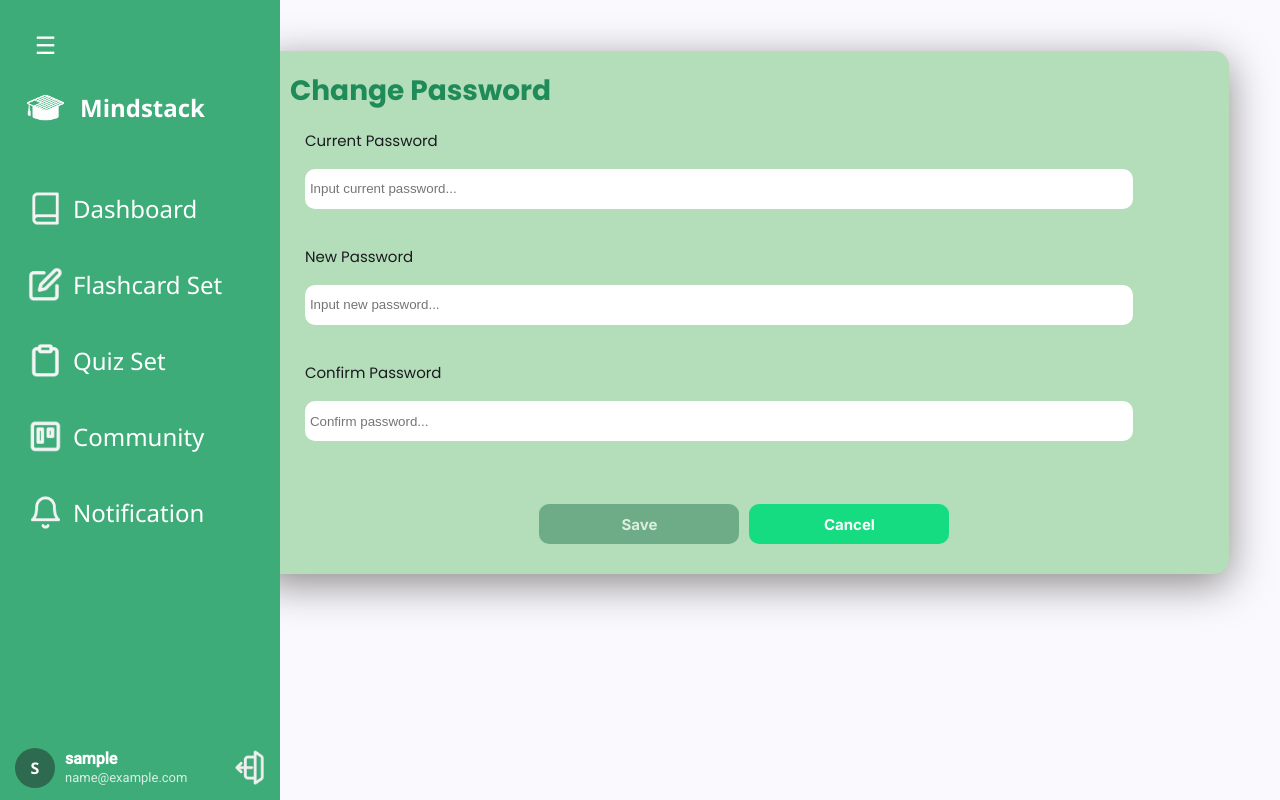
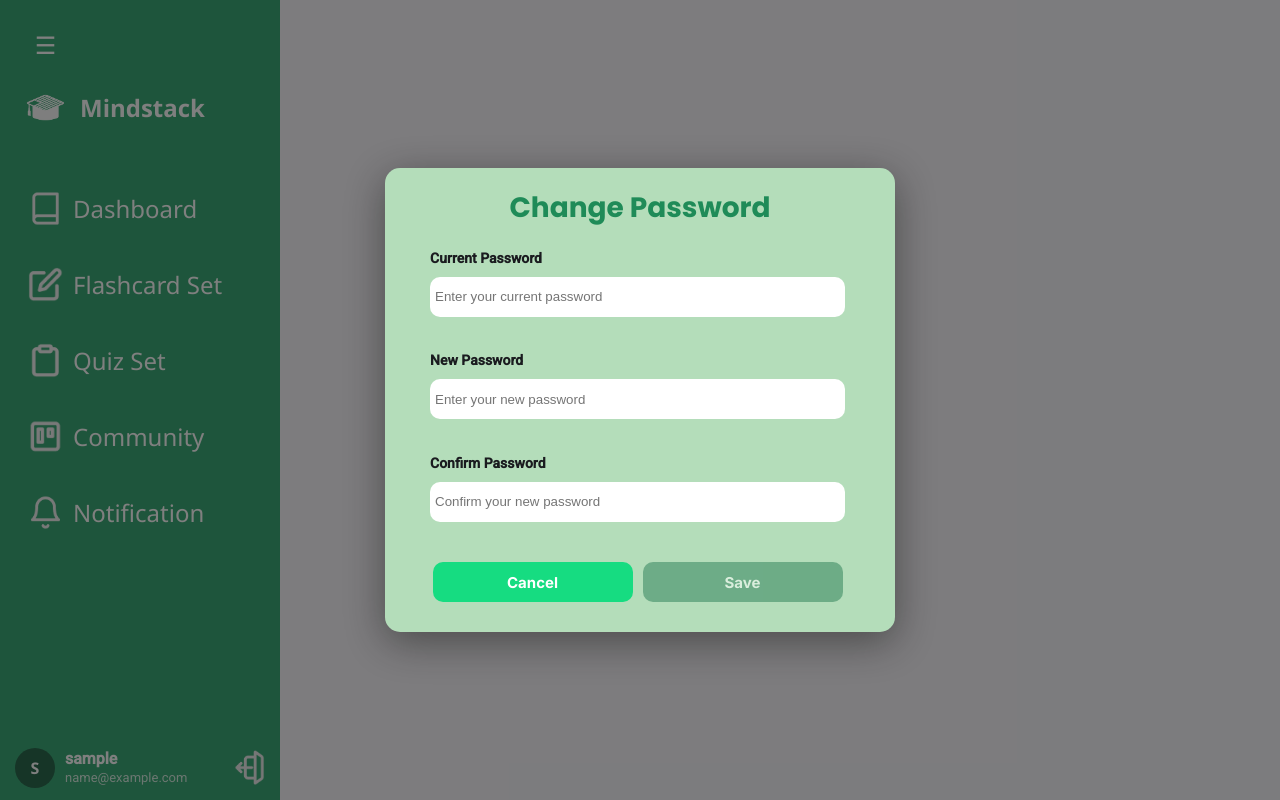
Before and after one commit to PUP-BSIT/project-techy-blinders-v2, an Angular app in the folder front-end/mind_stack/: page /app/account-setting in a window 1280 px wide. Built offline with nearby package versions, Linux system fonts and the light colour scheme; sample sign-in values are in the browser's storage.

Commit message:
style: fix the form style; make it consistent

```diff
--- a/front-end/mind_stack/src/app/pages/user-profile-page/account-settings/account-settings.html
+++ b/front-end/mind_stack/src/app/pages/user-profile-page/account-settings/account-settings.html
@@ -1,15 +1,16 @@
-<div class="account-setting-class">
-    <div class="account-setting-label">
-        <h1>Change Password</h1>
-    </div>
+<div class="modal-overlay-account">
+    <div class="account-setting-class" (click)="$event.stopPropagation()">
+        <div class="account-setting-label">
+            <h1>Change Password</h1>
+        </div>
 
-    <form [formGroup]="accountSettingForm" (ngSubmit)="accountSettingInformation()">
+        <form [formGroup]="accountSettingForm" (ngSubmit)="accountSettingInformation()">
         <div class="form-group">
             <div class="current-password-class">
                 <div class="current-password-label">
                     <label>Current Password</label>
                 </div>
-                <input type="password" formControlName="current_password" placeholder="Input current password...">
+                <input type="password" formControlName="current_password" placeholder="Enter your current password">
                 <div class="error-message">
                     @if(passwordControl?.touched) {
                         @if (passwordControl?.errors?.['required']) {
@@ -23,7 +24,7 @@
                 <div class="new-password-label">
                     <label>New Password</label>
                 </div>
-                <input type="password" formControlName="new_password" placeholder="Input new password...">
+                <input type="password" formControlName="new_password" placeholder="Enter your new password">
                 <div class="error-message">
                     @if (newPasswordControl?.touched) {
                         @if(newPasswordControl?.errors?.['required']) {
@@ -37,7 +38,7 @@
                 <div class="confirm-password-label">
                     <label>Confirm Password</label>
                 </div>
-                <input type="password" formControlName="confirm_password" placeholder="Confirm password...">
+                <input type="password" formControlName="confirm_password" placeholder="Confirm your new password">
                 <div class="error-message">
                     @if (confirmPasswordControl?.touched) {
                         @if(confirmPasswordControl?.errors?.['required']) {
@@ -61,6 +62,7 @@
         </div>
 
        <div class="button-class">
+            <button type="button" id="cancel_button_password" (click)="cancel()">Cancel</button>
             <button type="submit" id="submit_button_password" [disabled]="accountSettingForm.invalid || loading">
                 @if(loading) {
                     <span>Saving...</span>
@@ -68,9 +70,9 @@
                     <span>Save</span>
                 }
             </button>
-            <button type="button" id="cancel_button_password" (click)="cancel()">Cancel</button>
         </div>
     </form>
+    </div>
 </div>
 
 @if (showSuccessPopup) {
--- a/front-end/mind_stack/src/app/pages/user-profile-page/account-settings/account-settings.scss
+++ b/front-end/mind_stack/src/app/pages/user-profile-page/account-settings/account-settings.scss
@@ -1,12 +1,26 @@
 @import url('https://fonts.googleapis.com/css2?family=Poppins:ital,wght@0,100;0,200;0,300;0,400;0,500;0,600;0,700;0,800;0,900;1,100;1,200;1,300;1,400;1,500;1,600;1,700;1,800;1,900&display=swap');
 @import url('https://fonts.googleapis.com/css2?family=Inter:ital,opsz,wght@0,14..32,100..900;1,14..32,100..900&display=swap');
 
+.modal-overlay-account {
+    position: fixed;
+    top: 0;
+    left: 0;
+    width: 100%;
+    height: 100%;
+    background-color: rgba(0, 0, 0, 0.5);
+    display: flex;
+    justify-content: center;
+    align-items: center;
+    z-index: 1000;
+}
+
 .account-setting-class {
-    margin-left: -1%;
-    margin-top: 5%;
+    margin-left: 0;
+    margin-top: 0;
     border: solid 0px;
     height: auto;
     width: 90%;
+    max-width: 450px;
     padding: 30px;
     background-color: #b4ddba;
     border-radius: 15px;
@@ -33,6 +47,7 @@
     font-family: "Poppins", sans-serif;
     font-weight: bold;
     margin-bottom: 30px;
+    text-align: center;
 }
 
 .current-password-class, .new-password-class, .confirm-password-class {
@@ -43,9 +58,9 @@
 .current-password-class label,
 .new-password-class label,
 .confirm-password-class label {
-    font-family: "Poppins", sans-serif;
-    font-size: 15px;
-    font-weight: 400;
+    font-family: "Roboto", sans-serif;
+    font-size: 14px;
+    font-weight: 600;
     margin-left: 15px;
 }
 
@@ -64,7 +79,8 @@
 .current-password-class input:focus,
 .new-password-class input:focus,
 .confirm-password-class input:focus {
-    box-shadow: 0px 0px 10px rgba(1, 27, 6, 0.5)
+    outline: none;
+    box-shadow: 0 0 0 2px rgba(62, 123, 105, 0.3);
 }
 
 .error-message {
@@ -91,8 +107,8 @@
 .button-class {
     display: flex;
     justify-content: center;
-    margin-top: 0%;
-    margin-left: 0%;
+    margin-top: -5%;
+    margin-left: -5px;
     gap: 10px;
 }
 
```
